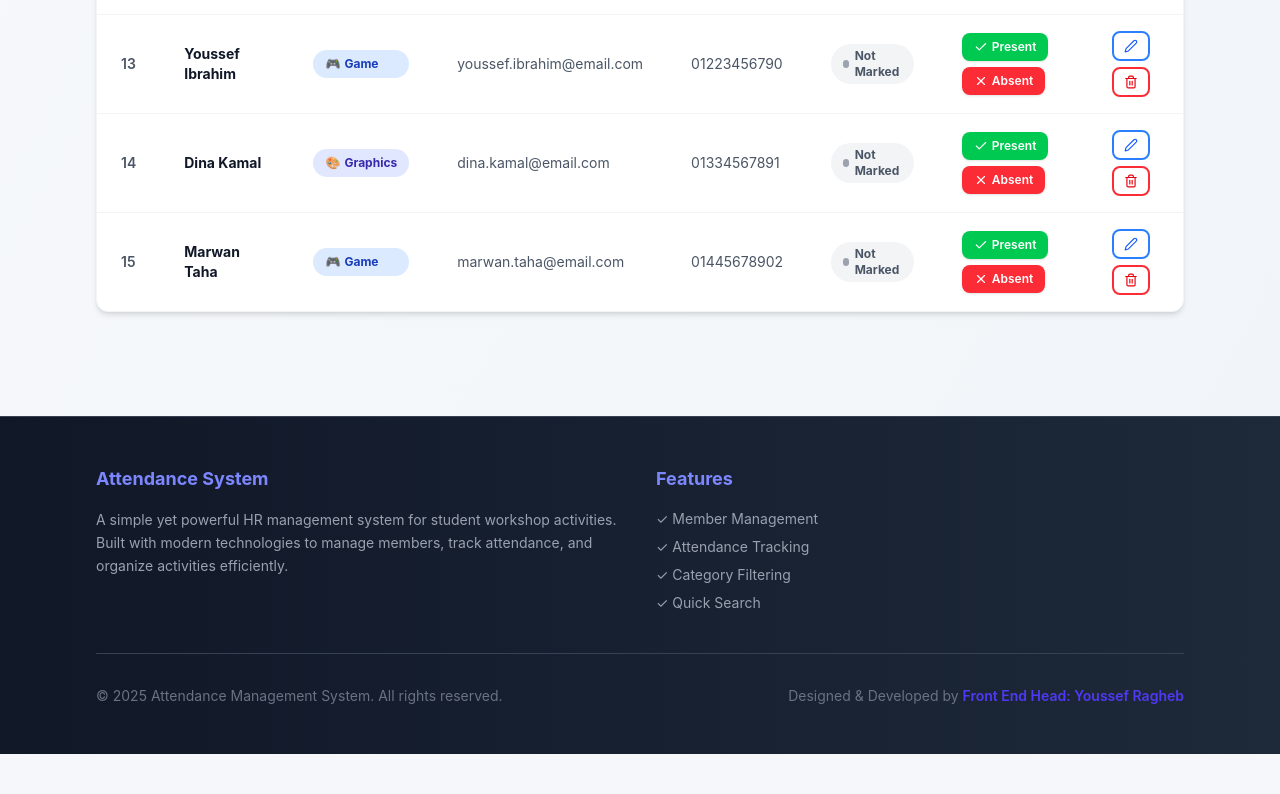
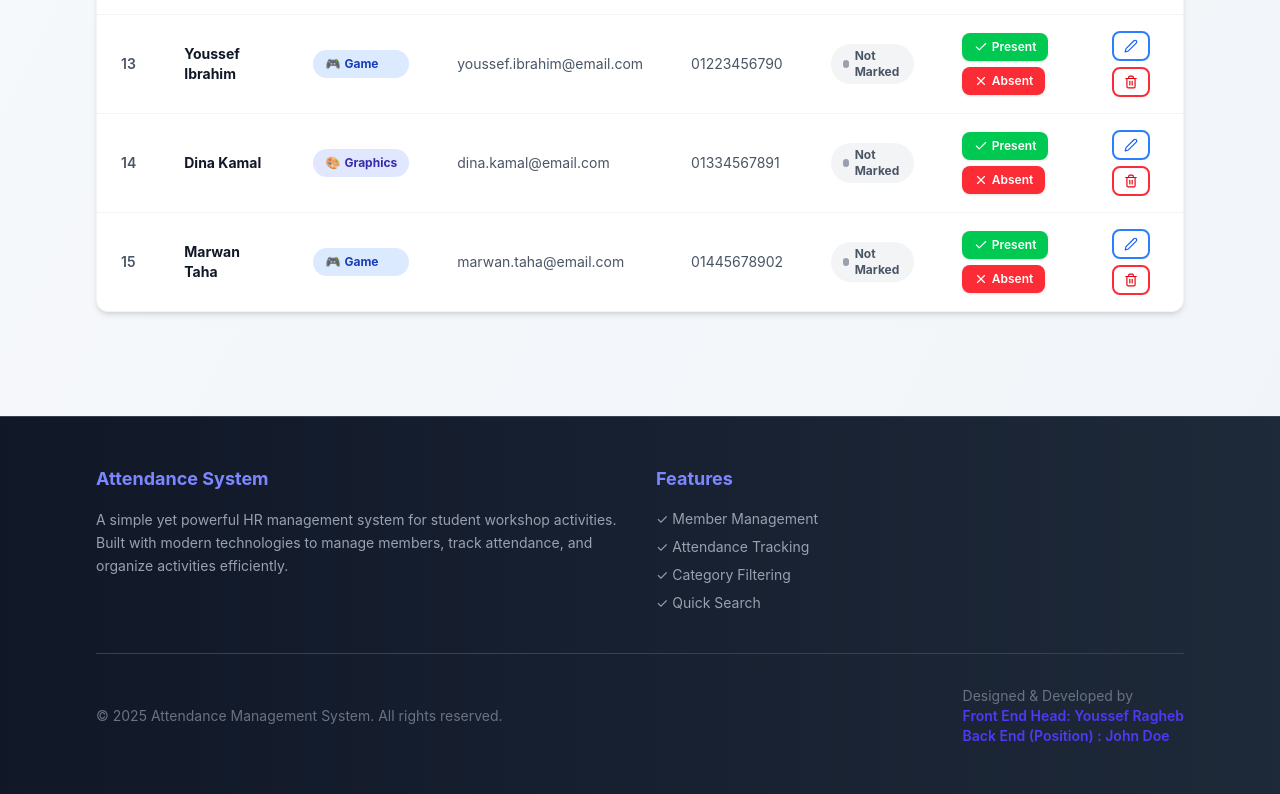
Before and after one commit to JoeRagheb29/MSP_Attendance_Dashboard, a React (Vite) app: page / in a window 1280 px wide. Shown: the part 1644-2438 px from the top of the page. Before the commit the page ends 2398 px from the top, so only its background shows below. Built offline with nearby package versions, Linux system fonts and the light colour scheme.

Commit message:
add backend team in to copyrights

```diff
--- a/src/components/Footer.tsx
+++ b/src/components/Footer.tsx
@@ -32,7 +32,11 @@ const Footer = () => {
                 © 2025 Attendance Management System. All rights reserved.
               </p>
               <p className="text-gray-500 text-sm mt-4 md:mt-0">
-                Designed & Developed by <span className="text-indigo-600 font-semibold">Front End Head: Youssef Ragheb</span>
+                Designed & Developed by
+                <div className="flex flex-col">
+                  <span className="text-indigo-600 font-semibold">Front End Head: Youssef Ragheb</span>
+                  <span className="text-indigo-600 font-semibold">Back End (Position) : John Doe</span>
+                </div>
               </p>
             </div>
           </div>
```
